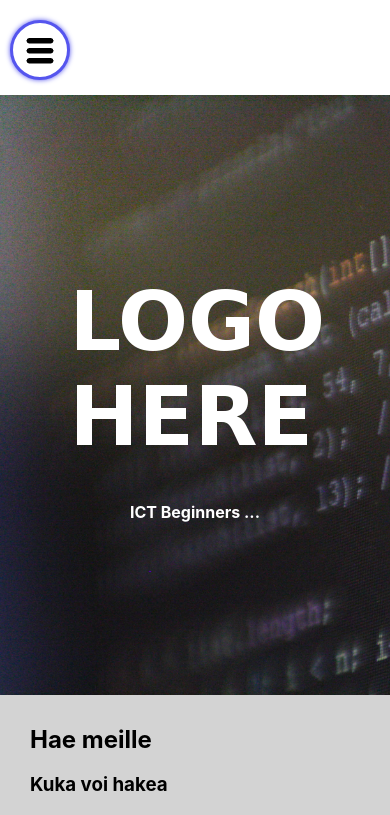
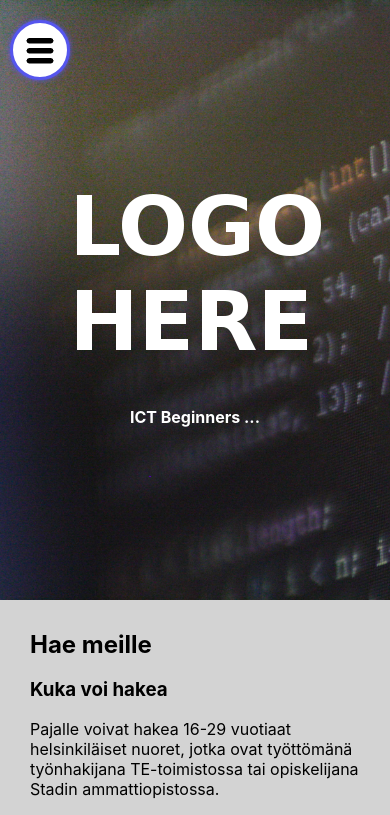
Before and after one commit to digitalents-ictbeginners/website, a React (Create React App) app: page / in a window 390 px wide. Shown: the top 815 px of the page. Built offline with nearby package versions, Linux system fonts and the light colour scheme.

Commit message:
fix mobile for home

```diff
--- a/src/App.js
+++ b/src/App.js
@@ -59,7 +59,7 @@ class App extends Component {
           </Helmet>
           {navComponent}
           <div className="contentWrapper">
-            <Route exact path="/" render={props => <Home {...props} mobile={true}/>} />
+            <Route exact path="/" render={props => <Home {...props} mobile={this.state.mobile}/>} />
           </div>
           <Footer />
         </div>
--- a/src/pages/Home.css
+++ b/src/pages/Home.css
@@ -1,10 +1,17 @@
 .container {
     display: flex;
     flex-flow: column wrap;
-    margin: 95px 0 0 0;
     height: 600px;
     align-items: center;
     justify-content: center;
+}
+
+.contDesktop {
+    margin: 95px 0 0 0;
+}
+
+.contMobile {
+    margin: 0;
 }
 
 .subtitle {
--- a/src/pages/Home.js
+++ b/src/pages/Home.js
@@ -16,9 +16,10 @@ export default class Home extends React.Component {
     const textBlocks = data.content.map(e => {
       return <TextBlock data={e}/>
     });
+    const mobileClass = this.props.mobile ? "container contMobile" : "container contDesktop";
     return (
       <main>
-        <div style={imgStyle} className="container">
+        <div style={imgStyle} className={mobileClass}>
             <img src={logo} alt="" className="logo" />
             <h4 className="subtitle">{data.slogan}</h4>
         </div>
```
